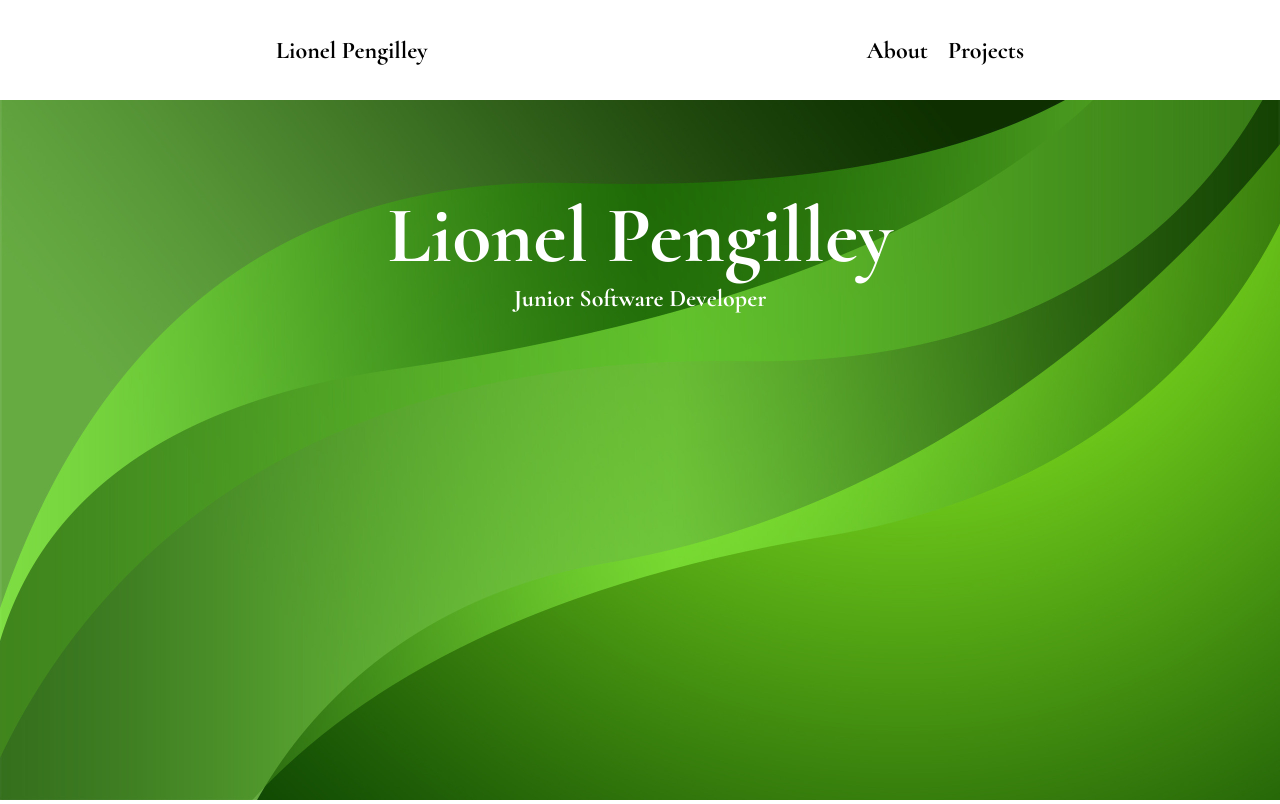
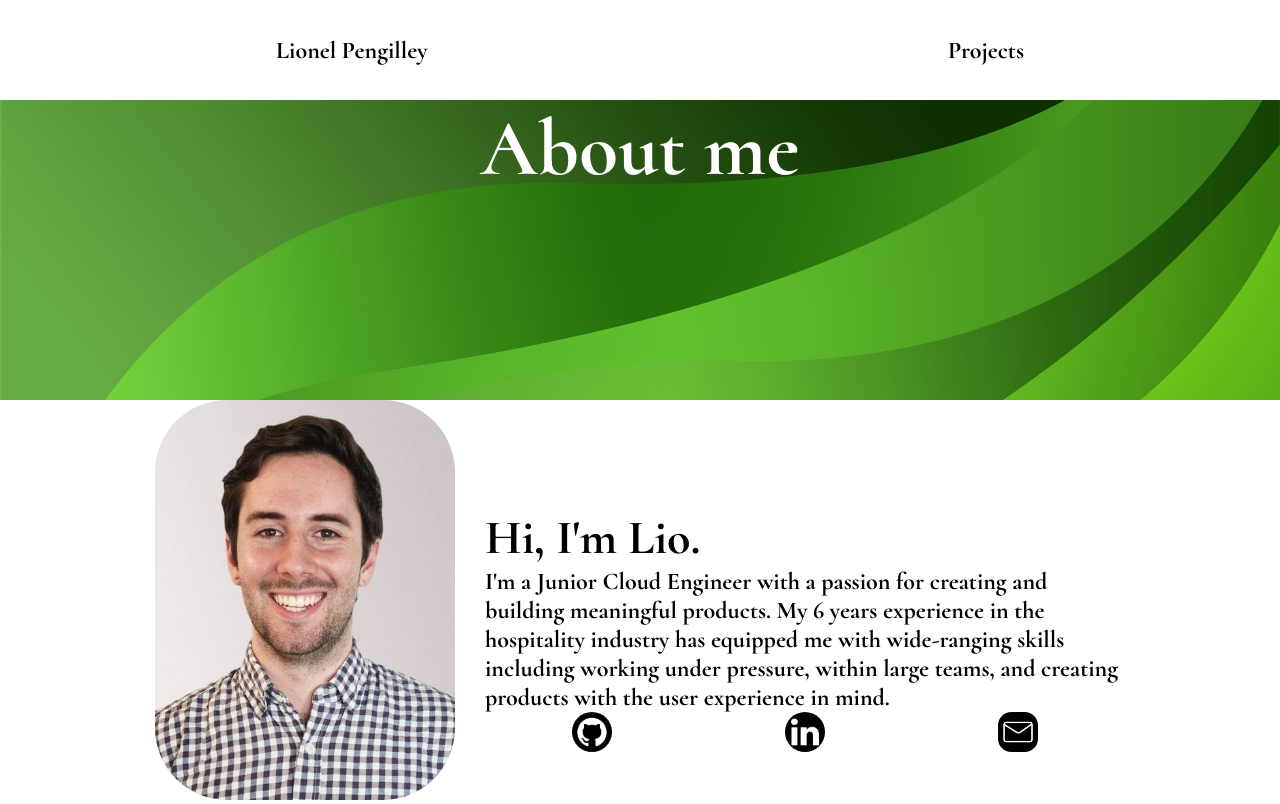
Before and after one commit to leopengilley/lionelpengilley, a Gatsby site: page / in a window 1280 px wide. Shown: the top 804 px of the page. Built offline with nearby package versions, Linux system fonts and the light colour scheme; Gatsby itself is replaced by a stand-in of ours.

Commit message:
updating

```diff
--- a/src/components/layout.css
+++ b/src/components/layout.css
@@ -86,11 +86,10 @@ p {
 
 .landing {
   color: white!important;
-  margin-bottom: 300px;
+  padding-top: 100px;
+  width: 100%;
+  height: 50vh;
   text-align: center;
-}
-
-.landingPage {
   background-image: url("../images/green.jpg");
   background-size: cover;
 }
--- a/src/pages/index.js
+++ b/src/pages/index.js
@@ -3,7 +3,6 @@ import React from "react";
 import Layout from '../components/layout';
 import Nav from './nav';
 import Title from './title';
-import About from './about';
 import Project from './project';
 
 export default function Index() {
@@ -11,7 +10,6 @@ export default function Index() {
     <Layout class="page">
       <Nav/>
       <Title/>
-      <About/>
       <Project/>
     </Layout>
   )
--- a/src/pages/nav.js
+++ b/src/pages/nav.js
@@ -14,12 +14,6 @@ export default function Nav() {
           </div>
 
           <div class="groupedNav">
-            <Link to="#about" smooth duration={1000}>
-              <div className='navItems'>
-                {'About'}
-              </div>
-            </Link>
-
             <Link to="#projects" smooth duration={1000}>
               <div className='navItems'>
                 {'Projects'}
--- a/src/pages/title.js
+++ b/src/pages/title.js
@@ -1,12 +1,42 @@
 import React from 'react';
+import Github from "../images/github.jpg";
+import Linkedin from "../images/linkedin.jpg";
+import Email from "../images/email.jpg";
 
 export default function Title() {
   return (
     <div className='grid-item landingPage' id='#home'>
       <div className='landing'>
-        <h1 class="name">Lionel Pengilley</h1>
-        <p>Junior Software Developer</p>
+        <h1 class="name">About me</h1>
       </div>
+      <div className='aboutDiv'>
+        <div className='photo'></div>
+        <div className='aboutDescription'>
+          <h1>Hi, I'm Lio.</h1>
+          <p>
+            I'm a Junior Cloud Engineer with a passion for creating and building
+            meaningful products. My 6 years experience in the hospitality industry
+            has equipped me with wide-ranging skills including working under pressure,
+            within large teams, and creating products with the user experience in mind.
+          </p>
+          <div class="socialBox">
+            <a class="socials" href="https://github.com/leopengilley" target="_blank">
+              <img class="icon" src={ Github } alt="github link"/>
+            </a>
+            <a class="socials" href="https://www.linkedin.com/in/liopengilley/" target="_blank">
+              <img class="icon" src={ Linkedin } alt="linkedin link"/>
+            </a>
+            <button class="buttonEmail socials">
+              <img class="icon emailButton" src={ Email } alt="email link"/>
+              <span class="emailAlert">
+                Email copied to clipboard!
+              </span>
+            </button>
+          </div>
+        </div>
+      </div>
+
     </div>
+
   )
 }
```
